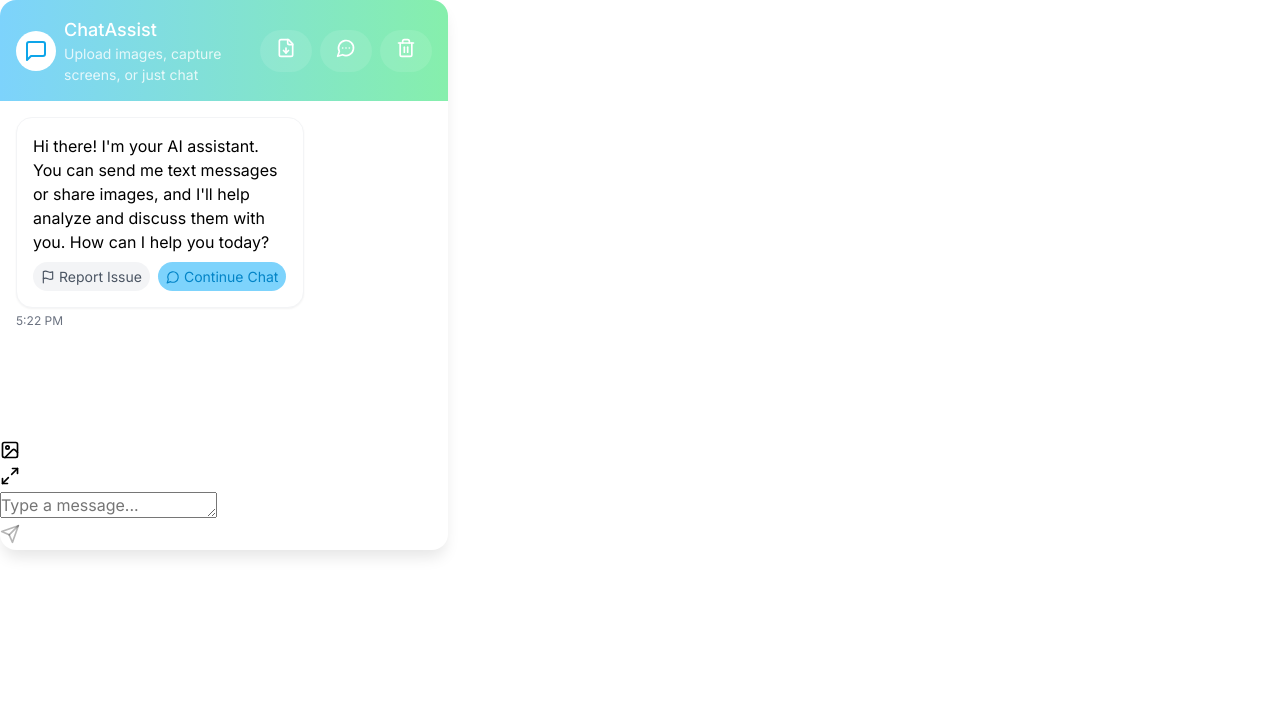
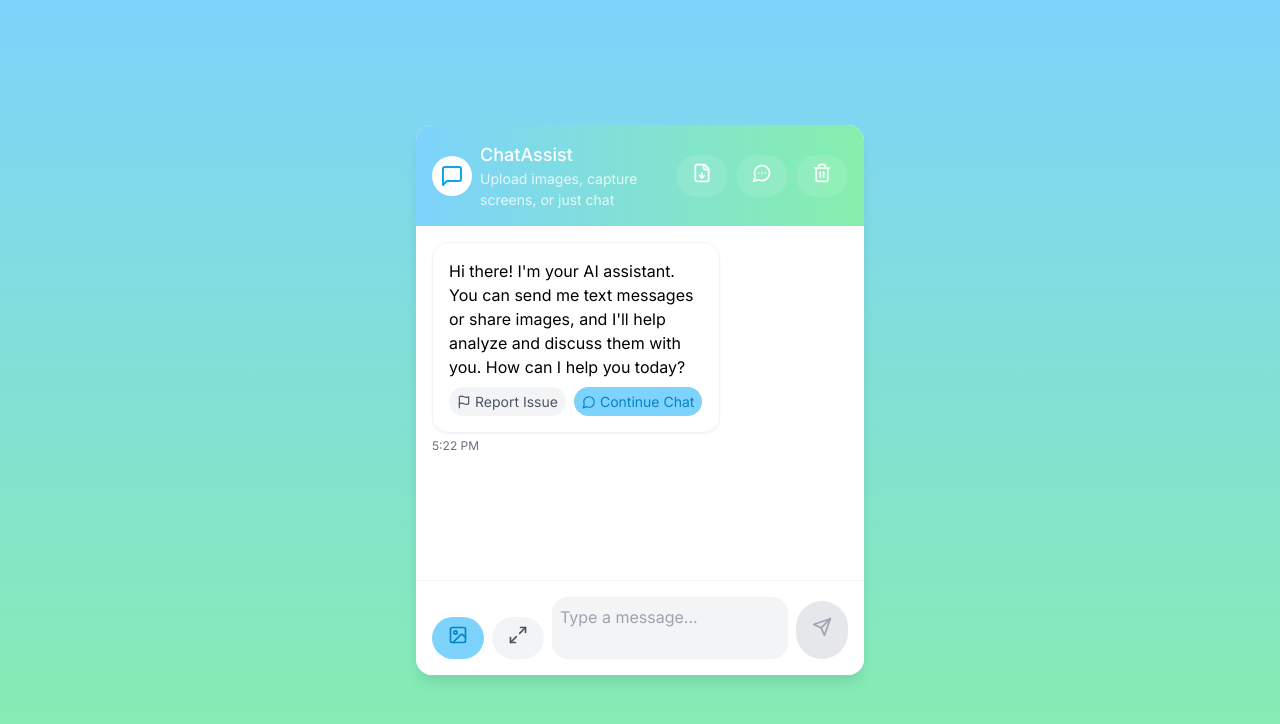
Before and after one commit to sunilbittu/chatbot-ai-gpt, a React (Vite) app: page / in a window 1280 px wide. Shown: the top 724 px of the page. Built offline with nearby package versions, Linux system fonts and the light colour scheme; no server answers.

Commit message:
Complete SCSS migration

```diff
--- a/src/components/ImageUpload.tsx
+++ b/src/components/ImageUpload.tsx
@@ -60,17 +60,15 @@ const ImageUpload: React.FC = () => {
   }, [handleImage]);
 
   return (
-    <div {...getRootProps()} className="relative">
+    <div {...getRootProps()} className="image-upload">
       <input {...getInputProps()} />
       <motion.button
         whileHover={{ scale: 1.1 }}
         whileTap={{ scale: 0.95 }}
-        className={`p-2 rounded-full ${
-          isDragActive
-            ? 'bg-green-200 text-green-600'
-            : isUploading
-              ? 'bg-yellow-200 text-yellow-600'
-              : 'bg-blue-100 text-blue-600'
+        className={`image-upload__button ${
+          isDragActive ? 'image-upload__button--drag-active' :
+          isUploading ? 'image-upload__button--uploading' :
+          ''
         }`}
         onClick={open}
         disabled={isUploading}
@@ -79,7 +77,7 @@ const ImageUpload: React.FC = () => {
         <ImageIcon size={20} />
       </motion.button>
       {isDragActive && (
-        <div className="absolute bottom-full mb-2 left-1/2 -translate-x-1/2 whitespace-nowrap bg-green-100 text-green-700 px-3 py-1 rounded-full text-sm">
+        <div className="image-upload__drag-indicator">
           Drop image here
         </div>
       )}
--- a/src/components/InputArea.tsx
+++ b/src/components/InputArea.tsx
@@ -25,31 +25,27 @@ const InputArea: React.FC = () => {
   };
 
   return (
-    <div className="border-t border-gray-100 bg-white p-4">
-      <div className="flex items-end gap-2">
+    <div className="input-area">
+      <div className="input-area__container">
         <ImageUpload />
 
         <motion.button
           whileHover={{ scale: 1.1 }}
           whileTap={{ scale: 0.9 }}
           onClick={() => setIsDetailed(!isDetailed)}
-          className={`p-2 rounded-full ${
-            isDetailed
-              ? 'bg-green-100 text-green-600'
-              : 'bg-gray-100 text-gray-600'
-          }`}
+          className={`input-area__mode-button ${isDetailed ? 'input-area__mode-button--active' : ''}`}
           title={isDetailed ? "Detailed Analysis Mode" : "Normal Mode"}
         >
           {isDetailed ? <Minimize2 size={20} /> : <Maximize2 size={20} />}
         </motion.button>
 
-        <div className="flex-1 bg-gray-100 rounded-2xl p-2">
+        <div className="input-area__input-wrapper">
           <textarea
             value={message}
             onChange={(e) => setMessage(e.target.value)}
             onKeyDown={handleKeyDown}
             placeholder={isDetailed ? "Ask for detailed analysis..." : "Type a message..."}
-            className="w-full bg-transparent border-none outline-none resize-none min-h-[40px] max-h-[120px]"
+            className="input-area__input"
             rows={1}
           />
         </div>
@@ -57,11 +53,7 @@ const InputArea: React.FC = () => {
         <motion.button
           whileHover={{ scale: 1.1 }}
           whileTap={{ scale: 0.9 }}
-          className={`p-3 rounded-full ${
-            message.trim()
-              ? 'bg-gradient-to-r from-blue-500 to-green-500 text-white'
-              : 'bg-gray-200 text-gray-400'
-          }`}
+          className={`input-area__send-button ${message.trim() ? 'input-area__send-button--active' : ''}`}
           onClick={handleSendMessage}
           disabled={!message.trim()}
         >
@@ -69,7 +61,7 @@ const InputArea: React.FC = () => {
         </motion.button>
       </div>
       {isDetailed && (
-        <div className="mt-2 text-xs text-gray-500 text-center">
+        <div className="input-area__mode-indicator">
           Detailed analysis mode enabled - Responses will be more comprehensive
         </div>
       )}
--- /dev/null
+++ b/src/styles/components/_input.scss
@@ -0,0 +1,100 @@
+.input-area {
+  border-top: 1px solid map-get($color-gray, 100);
+  background-color: map-get($color-background, default);
+  padding: map-get($spacing, md);
+
+  &__container {
+    @include flex(row, flex-start, flex-end);
+    gap: map-get($spacing, sm);
+  }
+
+  &__mode-button {
+    @include button-base;
+    background-color: map-get($color-gray, 100);
+    color: map-get($color-gray, 600);
+
+    &--active {
+      background-color: map-get($color-secondary, light);
+      color: map-get($color-secondary, dark);
+    }
+  }
+
+  &__input-wrapper {
+    flex: 1;
+    background-color: map-get($color-gray, 100);
+    border-radius: map-get($border-radius, xl);
+    padding: map-get($spacing, sm);
+  }
+
+  &__input {
+    width: 100%;
+    background: transparent;
+    border: none;
+    outline: none;
+    resize: none;
+    min-height: 40px;
+    max-height: 120px;
+
+    &::placeholder {
+      color: map-get($color-gray, 400);
+    }
+  }
+
+  &__send-button {
+    @include button-base;
+    padding: map-get($spacing, md);
+    background-color: map-get($color-gray, 200);
+    color: map-get($color-gray, 400);
+
+    &--active {
+      @include gradient(to right, map-get($color-primary, main), map-get($color-secondary, main));
+      color: white;
+    }
+
+    &:disabled {
+      cursor: not-allowed;
+    }
+  }
+
+  &__mode-indicator {
+    text-align: center;
+    margin-top: map-get($spacing, sm);
+    font-size: map-get($font-size, xs);
+    color: map-get($color-gray, 500);
+  }
+}
+
+.image-upload {
+  position: relative;
+
+  &__button {
+    @include button-base;
+    background-color: map-get($color-primary, light);
+    color: map-get($color-primary, dark);
+
+    &--drag-active {
+      background-color: map-get($color-secondary, light);
+      color: map-get($color-secondary, dark);
+    }
+
+    &--uploading {
+      background-color: map-get($color-secondary, light);
+      color: map-get($color-secondary, dark);
+      cursor: wait;
+    }
+  }
+
+  &__drag-indicator {
+    position: absolute;
+    bottom: 100%;
+    left: 50%;
+    transform: translateX(-50%);
+    margin-bottom: map-get($spacing, sm);
+    white-space: nowrap;
+    background-color: map-get($color-secondary, light);
+    color: map-get($color-secondary, dark);
+    padding: map-get($spacing, xs) map-get($spacing, sm);
+    border-radius: map-get($border-radius, full);
+    font-size: map-get($font-size, sm);
+  }
+}
--- a/src/styles/main.scss
+++ b/src/styles/main.scss
@@ -3,3 +3,11 @@
 @import 'base/reset';
 @import 'components/chat';
 @import 'components/message';
+@import 'components/input';
+
+.app {
+  min-height: 100vh;
+  @include gradient(to bottom, map-get($color-primary, light), map-get($color-secondary, light));
+  @include flex(column, center, center);
+  padding: map-get($spacing, md);
+}
```
